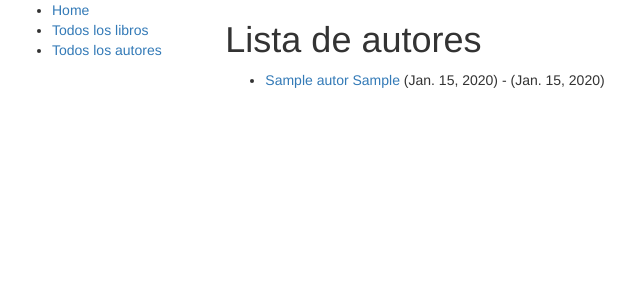
After one commit to Arcant1/Django_basic, a Django app: page /catalog/autores/ in a window 1280 px wide. The commit adds this page. Shown: the top 300 px of the page, without its empty margins (3-643 px from the left). Run offline with Django 3.2, Linux system fonts and the light colour scheme; tables that the repository leaves empty hold one stand-in row (values such as "Sample post"); some libraries are stand-ins or nearby versions.

Commit message:
vistas de autores y libros

```diff
--- a/catalog/models.py
+++ b/catalog/models.py
@@ -87,7 +87,7 @@ class Autor(models.Model):
 
 	def get_absolute_url(self):
 		#	Devuelve la url para acceder a una instancia particular de un auto
-		return reverse('detalle-autor', args=[str(self.id)])
+		return reverse('autor-detail', args=[str(self.id)])
 
 	def __str__(self):
 		#	String para representar el objeto modelo
--- a/catalog/templates/base_generic.html
+++ b/catalog/templates/base_generic.html
@@ -19,7 +19,7 @@
                 <ul class="sidebar-nav">
                     <li><a href="{% url 'index' %}">Home</a></li>
                     <li><a href="{% url 'libros' %}">Todos los libros</a></li>
-                    <li><a href="">Todos los autores</a></li>
+                    <li><a href="{% url 'autores' %}">Todos los autores</a></li>
                 </ul>
                 {% endblock %}
             </div>
@@ -31,13 +31,13 @@
                         <div class="pagination">
                             <span class="page-links">
                                 {% if page_obj.has_previous %}
-                                <a href="{{ request.path }}?page={{ page_obj.previous_page_number }}">previous</a>
+                                <a href="{{ request.path }}?page={{ page_obj.previous_page_number }}">Anterior <----</a>
                                 {% endif %}
                                 <span class="page-current">
-                                    Page {{ page_obj.number }} of {{ page_obj.paginator.num_pages }}.
+                                    Página {{ page_obj.number }} de {{ page_obj.paginator.num_pages }}
                                 </span>
                                 {% if page_obj.has_next %}
-                                    <a href="{{ request.path }}?page={{ page_obj.next_page_number }}">next</a>
+                                    <a href="{{ request.path }}?page={{ page_obj.next_page_number }}">---> Siguiente</a>
                                 {% endif %}
                             </span>
                             </div>
--- /dev/null
+++ b/catalog/templates/catalog/autor_list.html
@@ -0,0 +1,18 @@
+{% extends "base_generic.html" %}
+{% block content %}
+    <h1>Lista de autores</h1>
+
+    {% if autor_list %}
+    <ul>
+
+      {% for autor in autor_list %}
+      <li>
+        <a href="{{ autor.get_absolute_url }}">{{ autor.nombre }} {{autor.apellido}} </a>({{autor.fecha_n}}) - ({{autor.fecha_d}})
+      </li>
+      {% endfor %}
+
+    </ul>
+    {% else %}
+      <p>No hay autores</p>
+    {% endif %}
+{% endblock %}
--- a/catalog/urls.py
+++ b/catalog/urls.py
@@ -8,5 +8,8 @@ from . import views
 urlpatterns = [
     url(r'^$',views.index, name='index'),
     url(r'^libros/$', views.LibroListView.as_view(), name='libros'),
-    url(r'^libro/(?P<pk>\d+)$', views.LibroDetailView.as_view(), name='libro-detail')
+    url(r'^libro/(?P<pk>\d+)$', views.LibroDetailView.as_view(), name='libro-detail'),
+    url(r'^autores/$', views.AutorListView.as_view(), name='autores'),
+    url(r'^autor/(?P<pk>\d+)$', views.AutorDetailView.as_view(), name='autor-detail'),
+
 ]
--- a/catalog/views.py
+++ b/catalog/views.py
@@ -28,7 +28,7 @@ def index(request):
 
 class LibroListView(generic.ListView):
     model = Libro
-    paginate_by = 10
+    paginate_by = 5
 
     #def get_queryset(self):
     #    return Libro.objects.filter(titulo__icontains='de')[:5]
@@ -40,3 +40,10 @@ class LibroListView(generic.ListView):
 
 class LibroDetailView(generic.DetailView):
     model = Libro
+
+class AutorListView(generic.ListView):
+    model = Autor
+    paginate_by = 3
+
+class AutorDetailView(generic.DetailView):
+    model = Autor
```
Also changed, not shown: catalog/templates/catalog/autor_detail.html (added, +18 -0 lines).
